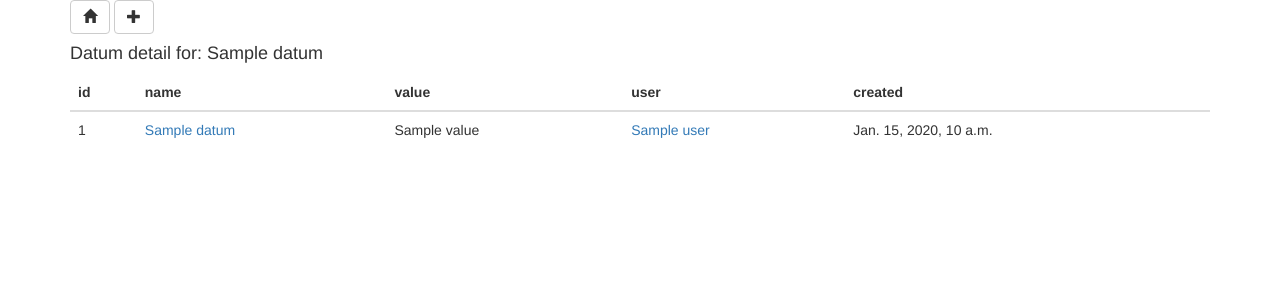
After one commit to narfman0/django_lair, a Django app: template django_lair/templates/django_lair/datum_detail.html in a window 1280 px wide. The commit adds this page. Shown: the top 300 px of the page. Run offline with Django 3.2, Linux system fonts and the light colour scheme; the template is opened without the code that fills it: most values are stand-ins (such as "Sample title", 1, 10 or a date in 2020); some libraries are stand-ins or nearby versions.

Commit message:
-Add datum detail view

```diff
--- /dev/null
+++ b/django_lair/templates/django_lair/datum_detail.html
@@ -0,0 +1,8 @@
+{% extends "django_lair/base.html" %}
+
+{% block content %}
+    <div class="bs-callout bs-callout-warning">
+        <h4>Datum detail for: {{ datum.name }}</h4>
+    </div>
+    {% include "django_lair/datum_list_table.html" %}
+{% endblock %}
--- a/django_lair/templates/django_lair/datum_list_table.html
+++ b/django_lair/templates/django_lair/datum_list_table.html
@@ -12,7 +12,7 @@
         {% for datum in datums %}
             <tr>
                 <td>{{ datum.id }}</td>
-                <td>{{ datum.name }}</td>
+                <td><a href="{% url 'datum_detail' datum.id %}">{{ datum.name }}</a></td>
                 <td>{{ datum.value }}</td>
                 <td><a href="{% url 'user_detail' datum.user.id %}">{{ datum.user }}</a></td>
                 <td>{{ datum.created }}</td>
--- a/django_lair/urls.py
+++ b/django_lair/urls.py
@@ -16,6 +16,11 @@ urlpatterns = [
         name='datum_create',
     ),
     url(
+        regex="^datum/(?P<pk>\d+)/$",
+        view=views.DatumDetailView.as_view(),
+        name='datum_detail',
+    ),
+    url(
         regex="^user/(?P<pk>\d+)/$",
         view=views.UserDetailView.as_view(),
         name='user_detail',
```
Also changed, not shown: django_lair/views.py (+9 -0 lines), 1 other file.
